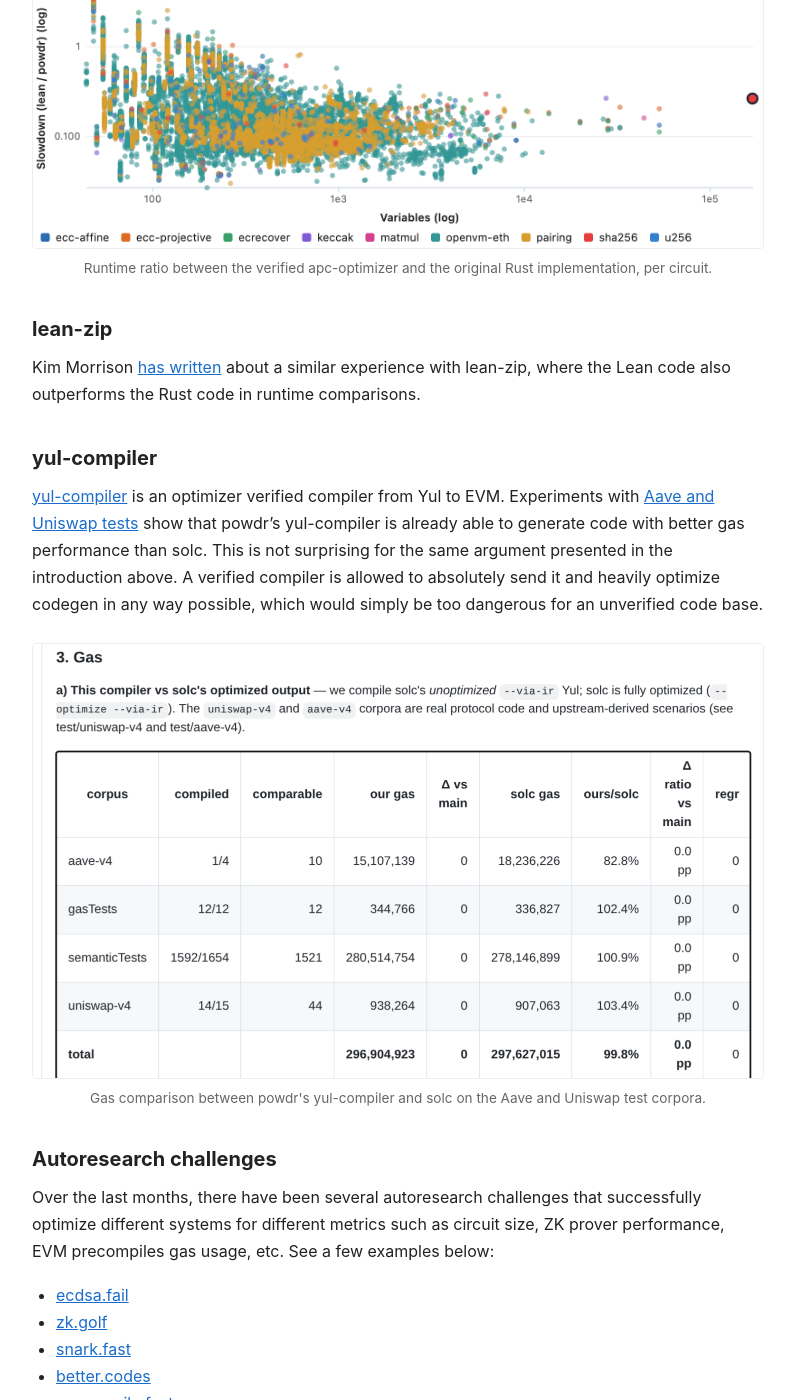
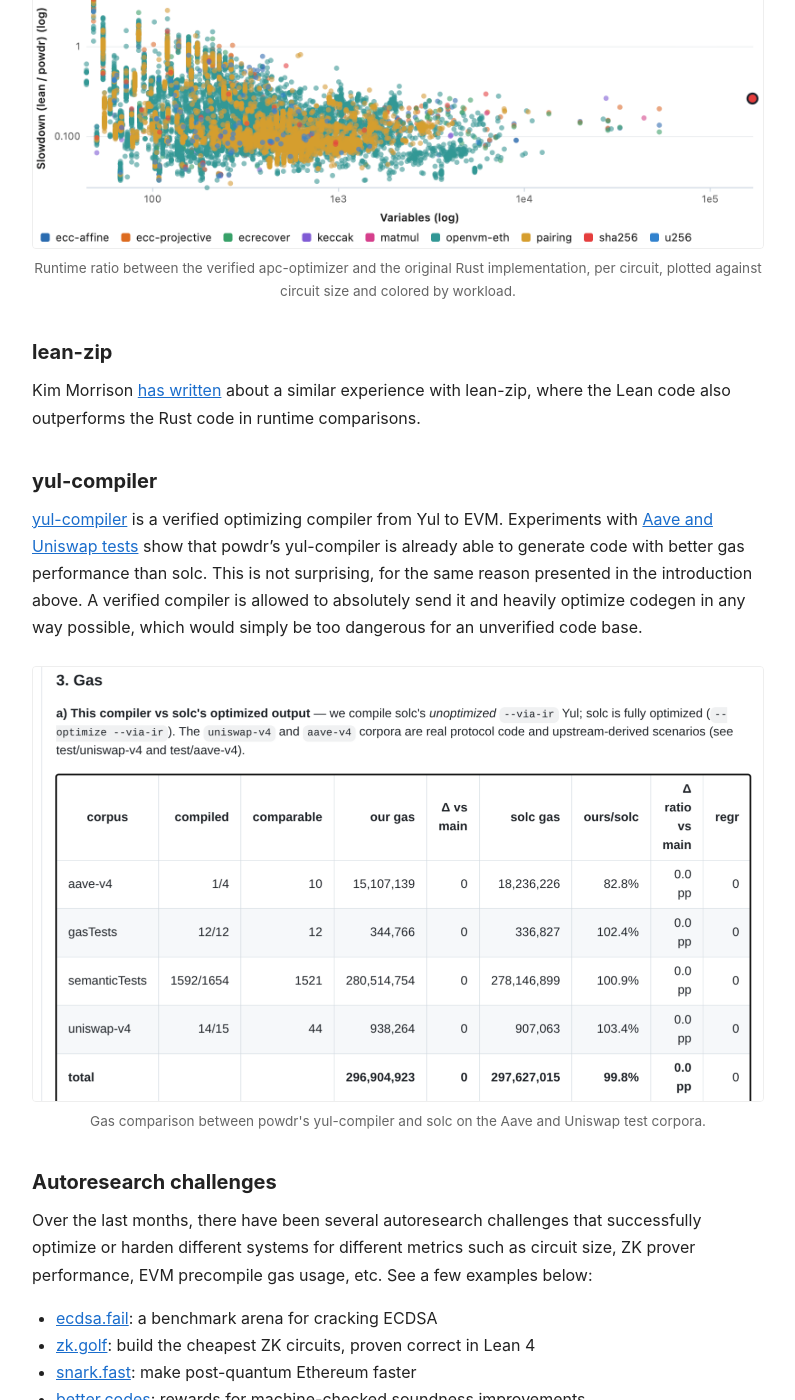
Before and after one commit to leonardoalt/leonardoalt.github.io, a Jekyll site: the page built from _posts/2026-09-10-performant-verified-software.md, in a window 1280 px wide and 1400 px high, scrolled down 721 px. Shown: the whole window, without its empty margins (242-1037 px from the left). Built offline with Jekyll 4.4.1, drawn with Linux system fonts in a browser that asks for light colours; some of the changed text lies outside the part shown.

Commit message:
Apply approved copy fixes
- yul-compiler: "an optimizer verified compiler" -> "a verified
  optimizing compiler"; "for the same argument" -> "for the same reason"
- "EVM precompiles gas usage" -> "EVM precompile gas usage"
- spell out FV as formal verification on first use
- gloss the five autoresearch challenge links
- widen the challenges lead-in to "optimize or harden", since
  better.codes rewards soundness improvements rather than a
  performance metric
- name the axes in the apc-optimizer figure caption

Co-Authored-By: Claude Opus 5 (1M context) <noreply@anthropic.com>

```diff
--- a/_posts/2026-09-10-performant-verified-software.md
+++ b/_posts/2026-09-10-performant-verified-software.md
@@ -20,7 +20,7 @@ Each dot is a circuit, and every dot below the "1" line represents a case where
 
 <figure>
   <img src="{{ '/assets/apc-optimizer.png' | relative_url }}" alt="Scatter plot of the runtime ratio between the verified Lean optimizer and the original powdr Rust optimizer, against circuit size, on log-log axes, with most points falling below the 1 line.">
-  <figcaption>Runtime ratio between the verified apc-optimizer and the original Rust implementation, per circuit.</figcaption>
+  <figcaption>Runtime ratio between the verified apc-optimizer and the original Rust implementation, per circuit, plotted against circuit size and colored by workload.</figcaption>
 </figure>
 
 ## lean-zip
@@ -30,10 +30,10 @@ experience with lean-zip, where the Lean code also outperforms the Rust code in
 
 ## yul-compiler
 
-[yul-compiler](https://github.com/powdr-labs/yul-compiler) is an optimizer verified compiler from Yul to EVM.
+[yul-compiler](https://github.com/powdr-labs/yul-compiler) is a verified optimizing compiler from Yul to EVM.
 Experiments with [Aave and Uniswap tests](https://github.com/powdr-labs/yul-compiler/pull/172#issuecomment-5372651982) show that
-powdr's yul-compiler is already able to generate code with better gas performance than solc. This is not surprising
-for the same argument presented in the introduction above. A verified compiler is allowed to absolutely send it and heavily optimize
+powdr's yul-compiler is already able to generate code with better gas performance than solc. This is not surprising,
+for the same reason presented in the introduction above. A verified compiler is allowed to absolutely send it and heavily optimize
 codegen in any way possible, which would simply be too dangerous for an unverified code base.
 
 <figure>
@@ -43,14 +43,14 @@ codegen in any way possible, which would simply be too dangerous for an unverifi
 
 ## Autoresearch challenges
 
-Over the last months, there have been several autoresearch challenges that successfully optimize different systems
-for different metrics such as circuit size, ZK prover performance, EVM precompiles gas usage, etc. See a few examples below:
+Over the last months, there have been several autoresearch challenges that successfully optimize or harden different systems
+for different metrics such as circuit size, ZK prover performance, EVM precompile gas usage, etc. See a few examples below:
 
-* [ecdsa.fail](https://ecdsa.fail)
-* [zk.golf](https://zk.golf)
-* [snark.fast](https://snark.fast)
-* [better.codes](https://better.codes)
-* [precompile.fast](https://precompile.fast)
+* [ecdsa.fail](https://ecdsa.fail): a benchmark arena for cracking ECDSA
+* [zk.golf](https://zk.golf): build the cheapest ZK circuits, proven correct in Lean 4
+* [snark.fast](https://snark.fast): make post-quantum Ethereum faster
+* [better.codes](https://better.codes): rewards for machine-checked soundness improvements
+* [precompile.fast](https://precompile.fast): make Ethereum precompiles cheaper
 
 ## Conclusion
 
```
Also changed, not shown: other parts of _posts/2026-09-10-performant-verified-software.md (+1 -1 lines).
